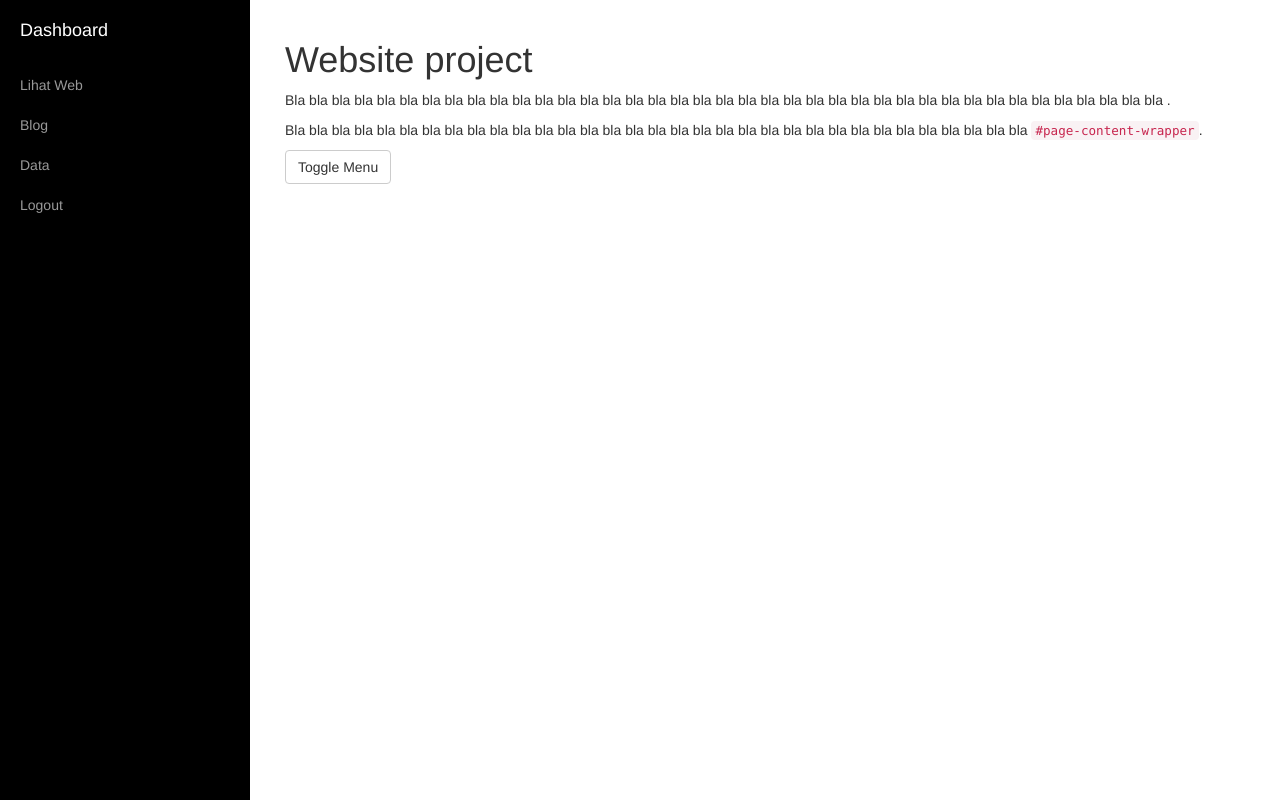
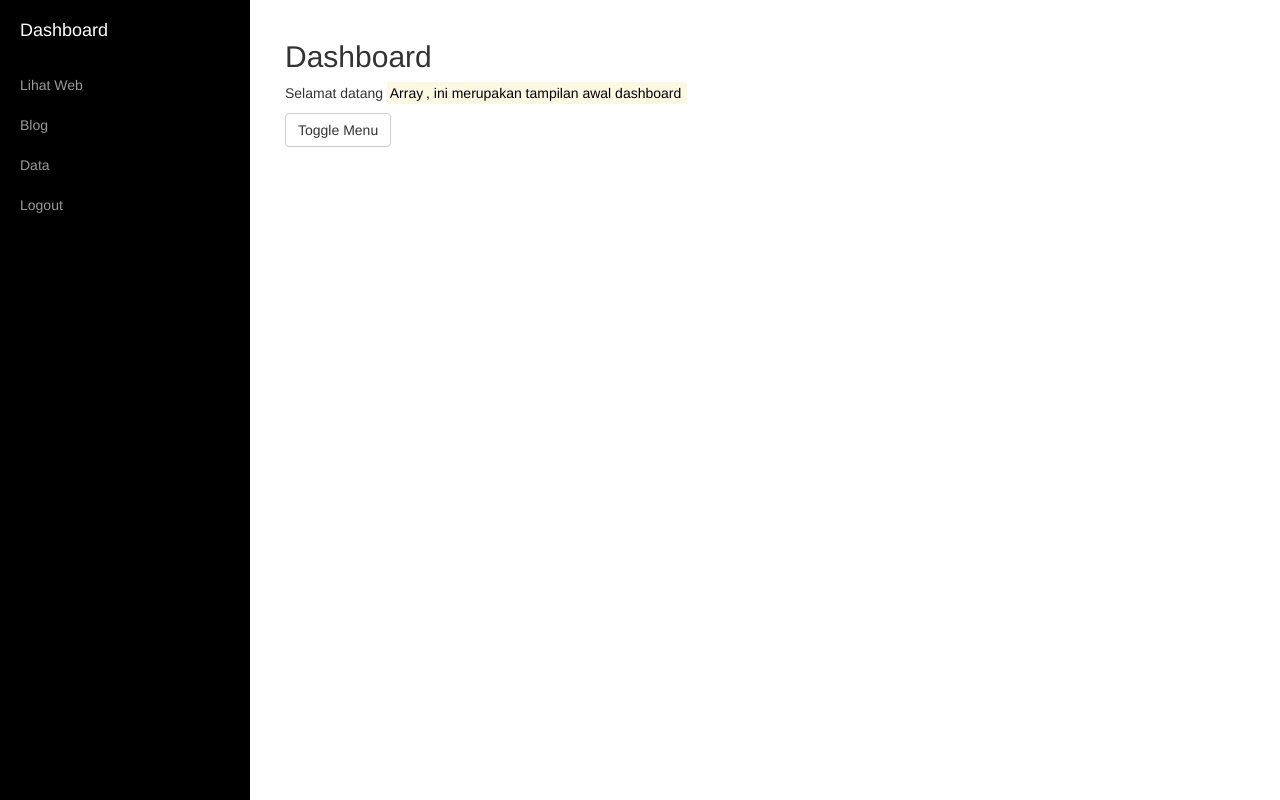
Before and after one commit to rahmanboy987/SMAN1AROSBAYA, a PHP site: page /SMAN-1-AROSBAYA/admin/dashboard.php in a window 1280 px wide. Run offline with PHP 8.4, Linux system fonts and the light colour scheme; the visitor is signed in with stand-in values (Sample User, id 1).

Commit message:
update lagi

```diff
--- a/_include/sidebar.php
+++ b/_include/sidebar.php
@@ -3,7 +3,7 @@
     <div id="sidebar-wrapper">
         <ul class="sidebar-nav">
             <li class="sidebar-brand">
-                <a href="../admin/dashboard.php.php">Dashboard</a>
+                <a href="../admin/dashboard.php">Dashboard</a>
             </li>
             <li>
                 <a href="../">Lihat Web</a>
--- a/admin/dashboard.php
+++ b/admin/dashboard.php
@@ -25,9 +25,8 @@
     ?>
     <div class="row">
         <div class="col-lg-12">
-            <h1>Website project</h1>
-            <p>Bla bla bla bla bla bla bla bla bla bla bla bla bla bla bla bla bla bla bla bla bla bla bla bla bla bla bla bla bla bla bla bla bla bla bla bla bla bla bla .</p>
-            <p>Bla bla bla bla bla bla bla bla bla bla bla bla bla bla bla bla bla bla bla bla bla bla bla bla bla bla bla bla bla bla bla bla bla <code>#page-content-wrapper</code>.</p>
+            <h2>Dashboard</h2>
+            <p>Selamat datang <mark><?= $_SESSION['user'] ?><mark>, ini merupakan tampilan awal dashboard</p>
             <a href="#menu-toggle" class="btn btn-default" id="menu-toggle">Toggle Menu</a>
         </div>
     </div>
```
